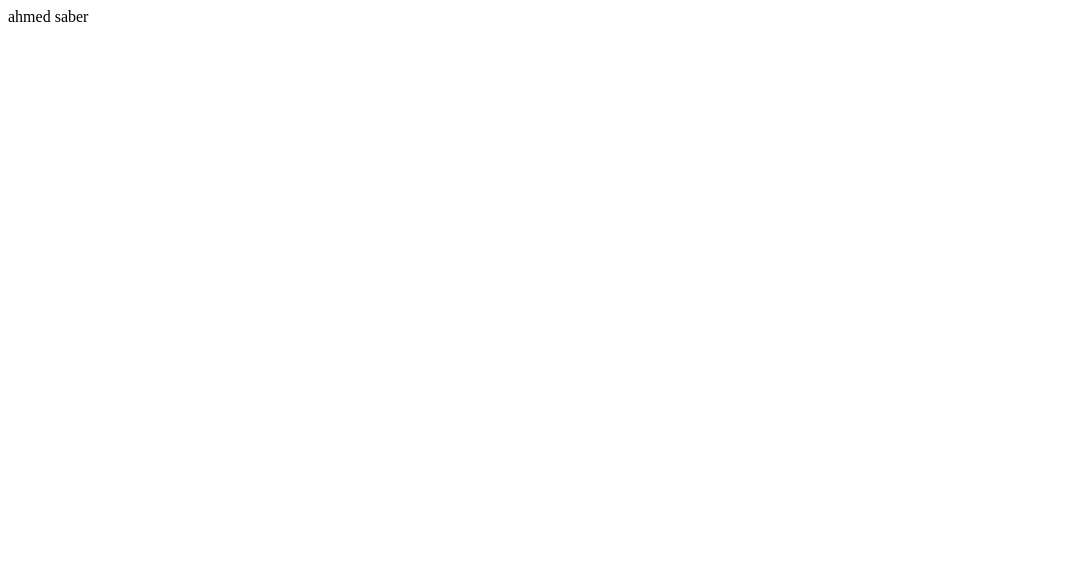
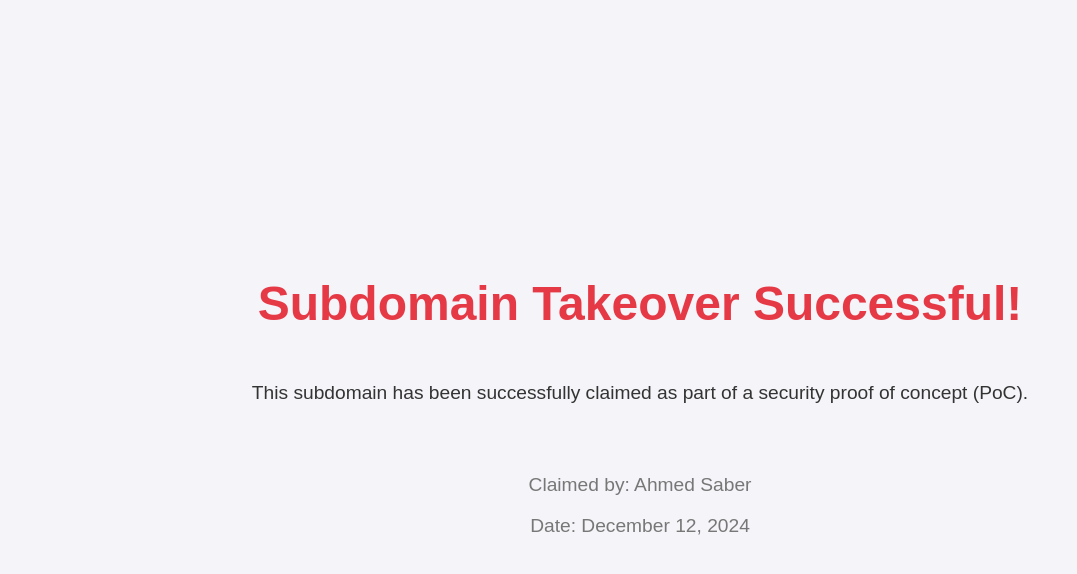
Before and after one commit to ahmedlsaber/ahmedlsaber.github.io, a plain HTML site: page index.html in a window 1280 px wide. Shown: the whole page, without its empty margins (0-1077 px from the left). Drawn offline with Linux system fonts and the light colour scheme.

Commit message:
Update index.html

```diff
--- a/index.html
+++ b/index.html
@@ -1 +1,43 @@
-ahmed saber
+<!DOCTYPE html>
+<html lang="en">
+<head>
+    <meta charset="UTF-8">
+    <meta name="viewport" content="width=device-width, initial-scale=1.0">
+    <title>Subdomain Takeover PoC</title>
+    <style>
+        body {
+            font-family: Arial, sans-serif;
+            background-color: #f4f4f9;
+            color: #333;
+            text-align: center;
+            margin: 0;
+            padding: 0;
+            display: flex;
+            flex-direction: column;
+            justify-content: center;
+            align-items: center;
+            height: 100vh;
+        }
+        h1 {
+            font-size: 3rem;
+            color: #e63946;
+        }
+        p {
+            font-size: 1.2rem;
+        }
+        footer {
+            margin-top: 2rem;
+            font-size: 0.9rem;
+            color: #777;
+        }
+    </style>
+</head>
+<body>
+    <h1>Subdomain Takeover Successful!</h1>
+    <p>This subdomain has been successfully claimed as part of a security proof of concept (PoC).</p>
+    <footer>
+        <p>Claimed by: Ahmed Saber</p>
+        <p>Date: December 12, 2024</p>
+    </footer>
+</body>
+</html>
```
